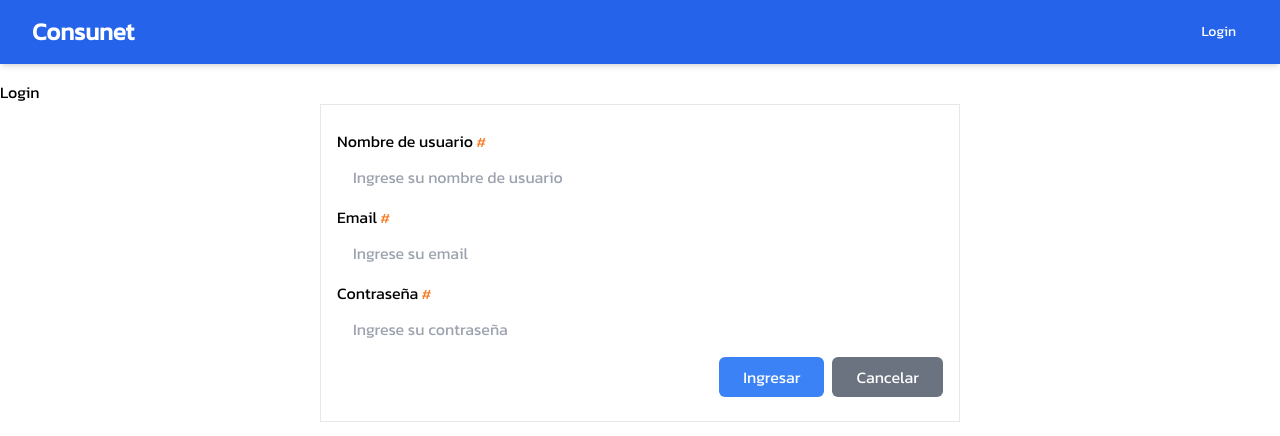
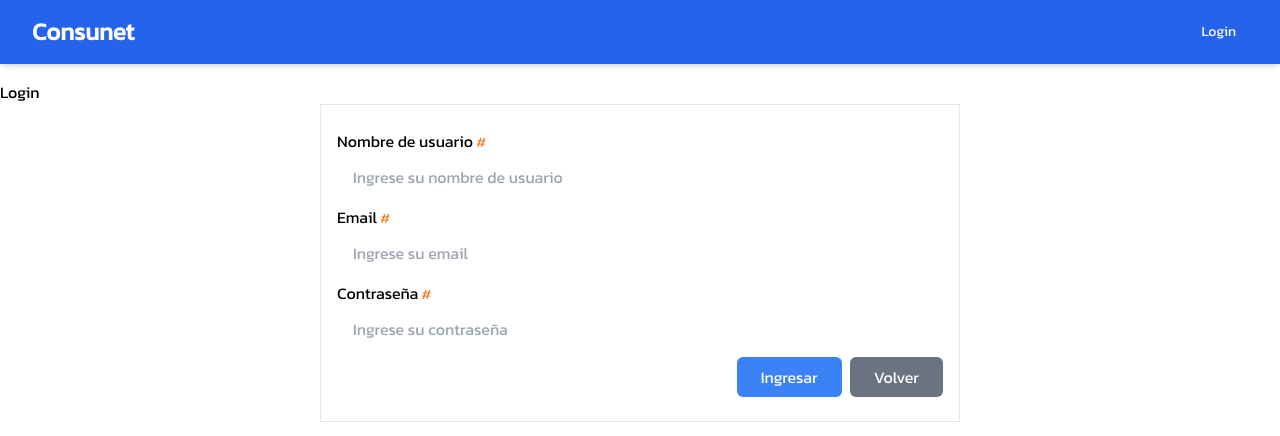
Before and after one commit to danielRamosMencia/consunet-web, a React (Vite) app: page /login in a window 1280 px wide. Shown: the top 436 px of the page. Built offline with nearby package versions, Linux system fonts and the light colour scheme; no server answers.

Commit message:
hotfix: remove some logs

```diff
--- a/src/components/forms/LoginForm.tsx
+++ b/src/components/forms/LoginForm.tsx
@@ -11,6 +11,7 @@ import { useToast } from "@context/ToastContext";
 
 const LoginForm = () => {
   const { setAuthenticated, setUsername, setEmail } = useContext(AuthContext);
+
   const { showToast } = useToast();
 
   const {
@@ -28,7 +29,6 @@ const LoginForm = () => {
   const onSubmit = (data: LoginData) => {
     mutate(data, {
       onSuccess: (result) => {
-        console.log("Sign in success", result);
         setAuthenticated(true);
         setUsername(result.user_data.username);
         setEmail(result.user_data.email);
@@ -58,12 +58,8 @@ const LoginForm = () => {
     });
   };
 
-  const onCancel = () => {
-    console.log("Form canceled");
-    showToast("Formulario cancelado", "info", 7000);
-    setAuthenticated(false);
-    setUsername(null);
-    setEmail(null);
+  const onBack = () => {
+    navigate("/");
   };
 
   return (
@@ -105,12 +101,8 @@ const LoginForm = () => {
           <Button key={"login-button-submit"} type="submit" variant="primary">
             Ingresar
           </Button>
-          <Button
-            key={"login-button-cancel"}
-            onClick={onCancel}
-            variant="cancel"
-          >
-            Cancelar
+          <Button key={"login-button-cancel"} onClick={onBack} variant="cancel">
+            Volver
           </Button>
         </div>
       </form>
--- a/src/layouts/navbar/NavBar.tsx
+++ b/src/layouts/navbar/NavBar.tsx
@@ -30,6 +30,7 @@ const NavBar = () => {
         localStorage.removeItem("email");
         localStorage.removeItem("id");
 
+        setIsOpen(false);
         showToast(result.message, "success", 7000);
       },
       onError: (error) => {
--- a/src/services/configs/axios.ts
+++ b/src/services/configs/axios.ts
@@ -13,7 +13,7 @@ const axiosClient = axios.create({
 axiosClient.interceptors.request.use(
   (config) => {
     const token = localStorage.getItem("token");
-    console.log("token", token);
+
     if (token) {
       config.headers.Authorization = `Bearer ${token}`;
     }
```
